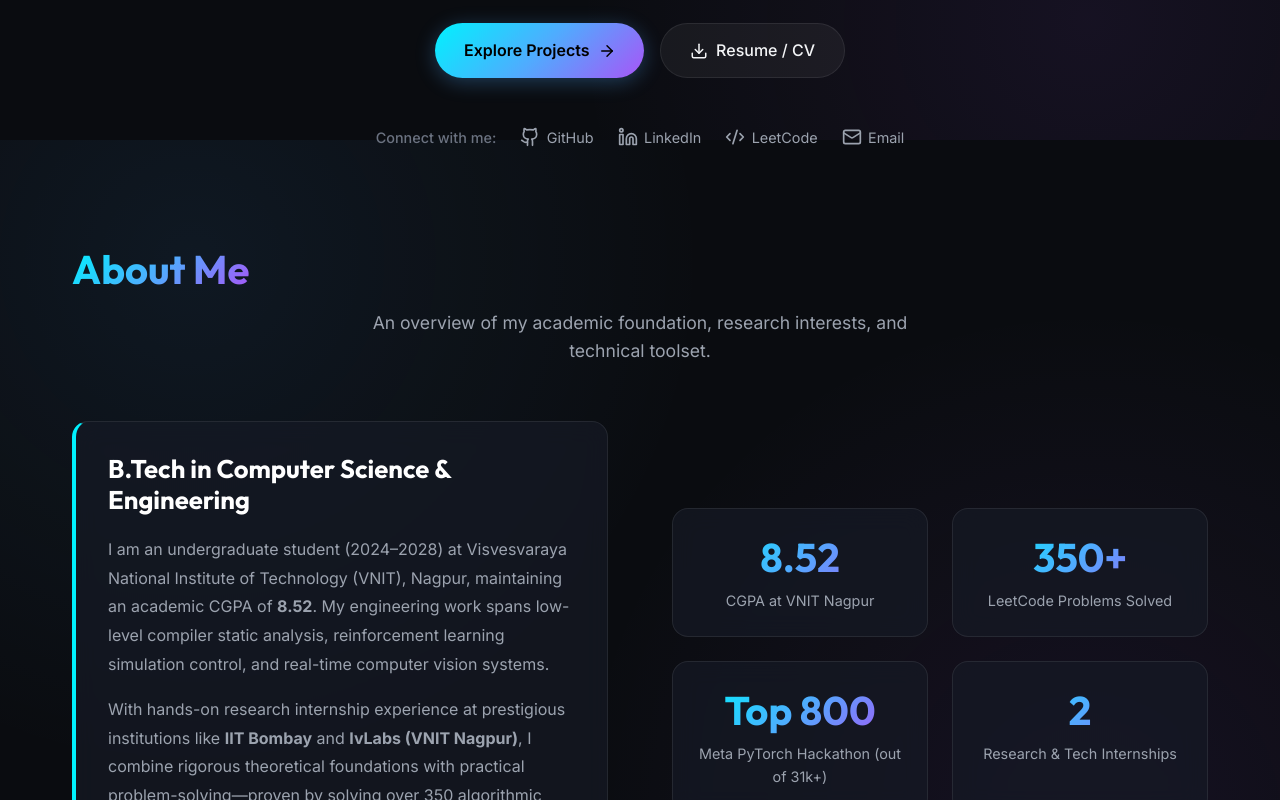
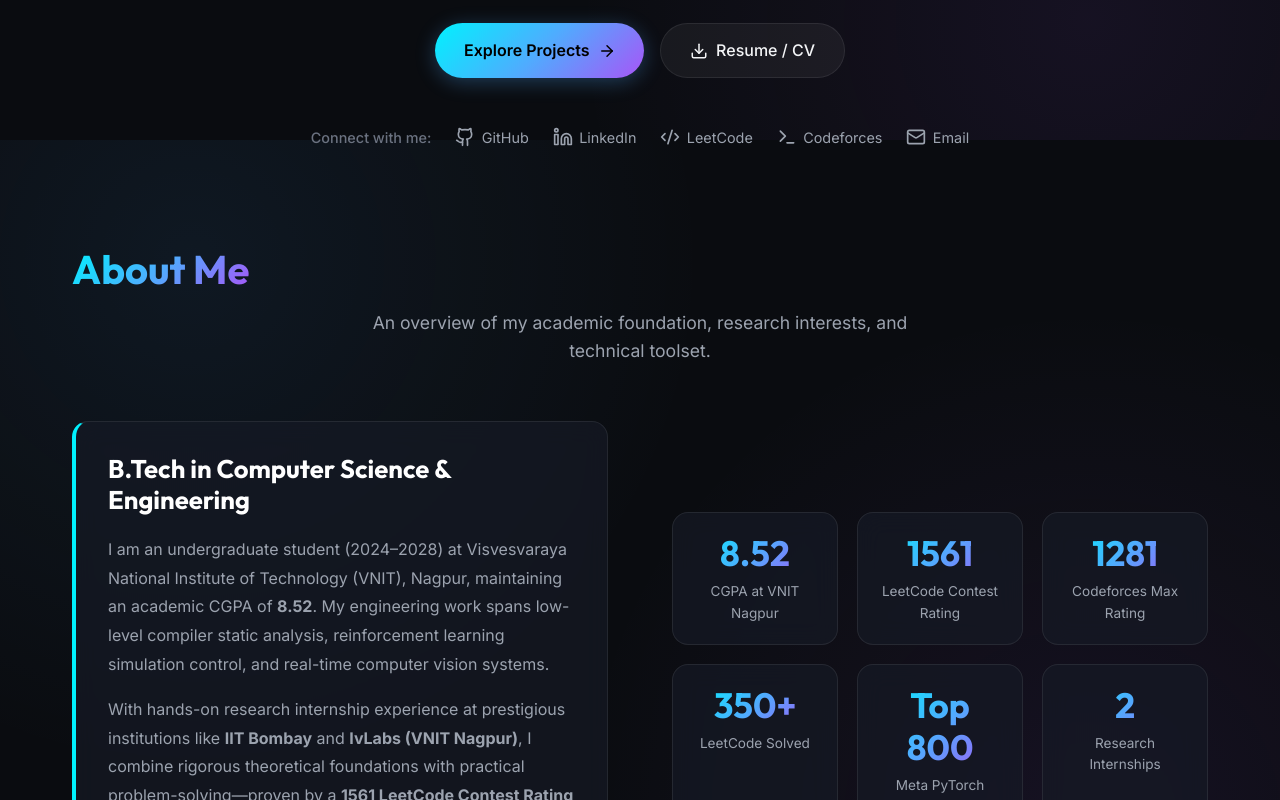
Before and after one commit to RAJ-A58/Portfolio, a React (Vite) app: page / in a window 1280 px wide. Shown: the part 660-1460 px from the top of the page. Built offline with nearby package versions, Linux system fonts and the light colour scheme.

Commit message:
feat: add LeetCode 1561 contest rating and Codeforces 1281 max rating

```diff
--- a/src/components/About.jsx
+++ b/src/components/About.jsx
@@ -50,35 +50,47 @@ const About = () => {
               I am an undergraduate student (2024–2028) at Visvesvaraya National Institute of Technology (VNIT), Nagpur, maintaining an academic CGPA of <strong>8.52</strong>. My engineering work spans low-level compiler static analysis, reinforcement learning simulation control, and real-time computer vision systems.
             </p>
             <p style={{ color: 'var(--text-muted)', lineHeight: 1.8 }}>
-              With hands-on research internship experience at prestigious institutions like <strong>IIT Bombay</strong> and <strong>IvLabs (VNIT Nagpur)</strong>, I combine rigorous theoretical foundations with practical problem-solving—proven by solving over 350 algorithmic challenges and reaching the national finals of the Meta PyTorch OpenEnv Hackathon.
+              With hands-on research internship experience at prestigious institutions like <strong>IIT Bombay</strong> and <strong>IvLabs (VNIT Nagpur)</strong>, I combine rigorous theoretical foundations with practical problem-solving—proven by a <strong>1561 LeetCode Contest Rating</strong> (350+ problems solved), a <strong>1281 Codeforces Max Rating</strong>, and reaching the national finals of the Meta PyTorch OpenEnv Hackathon.
             </p>
           </div>
 
           {/* Quick Stats or Highlights */}
-          <div style={{ display: 'grid', gridTemplateColumns: '1fr 1fr', gap: '1.5rem' }}>
-            <div className="glass-card" style={{ textAlign: 'center', padding: '1.5rem' }}>
-              <h4 style={{ fontSize: '2.5rem', background: 'var(--accent-gradient)', WebkitBackgroundClip: 'text', WebkitTextFillColor: 'transparent' }}>
+          <div style={{ display: 'grid', gridTemplateColumns: 'repeat(auto-fit, minmax(130px, 1fr))', gap: '1.2rem' }}>
+            <div className="glass-card" style={{ textAlign: 'center', padding: '1.2rem' }}>
+              <h4 style={{ fontSize: '2.2rem', background: 'var(--accent-gradient)', WebkitBackgroundClip: 'text', WebkitTextFillColor: 'transparent' }}>
                 8.52
               </h4>
-              <p style={{ color: 'var(--text-muted)', fontSize: '0.9rem', marginTop: '0.5rem' }}>CGPA at VNIT Nagpur</p>
+              <p style={{ color: 'var(--text-muted)', fontSize: '0.85rem', marginTop: '0.4rem' }}>CGPA at VNIT Nagpur</p>
             </div>
-            <div className="glass-card" style={{ textAlign: 'center', padding: '1.5rem' }}>
-              <h4 style={{ fontSize: '2.5rem', background: 'var(--accent-gradient)', WebkitBackgroundClip: 'text', WebkitTextFillColor: 'transparent' }}>
+            <div className="glass-card" style={{ textAlign: 'center', padding: '1.2rem' }}>
+              <h4 style={{ fontSize: '2.2rem', background: 'var(--accent-gradient)', WebkitBackgroundClip: 'text', WebkitTextFillColor: 'transparent' }}>
+                1561
+              </h4>
+              <p style={{ color: 'var(--text-muted)', fontSize: '0.85rem', marginTop: '0.4rem' }}>LeetCode Contest Rating</p>
+            </div>
+            <div className="glass-card" style={{ textAlign: 'center', padding: '1.2rem' }}>
+              <h4 style={{ fontSize: '2.2rem', background: 'var(--accent-gradient)', WebkitBackgroundClip: 'text', WebkitTextFillColor: 'transparent' }}>
+                1281
+              </h4>
+              <p style={{ color: 'var(--text-muted)', fontSize: '0.85rem', marginTop: '0.4rem' }}>Codeforces Max Rating</p>
+            </div>
+            <div className="glass-card" style={{ textAlign: 'center', padding: '1.2rem' }}>
+              <h4 style={{ fontSize: '2.2rem', background: 'var(--accent-gradient)', WebkitBackgroundClip: 'text', WebkitTextFillColor: 'transparent' }}>
                 350+
               </h4>
-              <p style={{ color: 'var(--text-muted)', fontSize: '0.9rem', marginTop: '0.5rem' }}>LeetCode Problems Solved</p>
+              <p style={{ color: 'var(--text-muted)', fontSize: '0.85rem', marginTop: '0.4rem' }}>LeetCode Solved</p>
             </div>
-            <div className="glass-card" style={{ textAlign: 'center', padding: '1.5rem' }}>
-              <h4 style={{ fontSize: '2.5rem', background: 'var(--accent-gradient)', WebkitBackgroundClip: 'text', WebkitTextFillColor: 'transparent' }}>
+            <div className="glass-card" style={{ textAlign: 'center', padding: '1.2rem' }}>
+              <h4 style={{ fontSize: '2.2rem', background: 'var(--accent-gradient)', WebkitBackgroundClip: 'text', WebkitTextFillColor: 'transparent' }}>
                 Top 800
               </h4>
-              <p style={{ color: 'var(--text-muted)', fontSize: '0.9rem', marginTop: '0.5rem' }}>Meta PyTorch Hackathon (out of 31k+)</p>
+              <p style={{ color: 'var(--text-muted)', fontSize: '0.85rem', marginTop: '0.4rem' }}>Meta PyTorch Hackathon</p>
             </div>
-            <div className="glass-card" style={{ textAlign: 'center', padding: '1.5rem' }}>
-              <h4 style={{ fontSize: '2.5rem', background: 'var(--accent-gradient)', WebkitBackgroundClip: 'text', WebkitTextFillColor: 'transparent' }}>
+            <div className="glass-card" style={{ textAlign: 'center', padding: '1.2rem' }}>
+              <h4 style={{ fontSize: '2.2rem', background: 'var(--accent-gradient)', WebkitBackgroundClip: 'text', WebkitTextFillColor: 'transparent' }}>
                 2
               </h4>
-              <p style={{ color: 'var(--text-muted)', fontSize: '0.9rem', marginTop: '0.5rem' }}>Research & Tech Internships</p>
+              <p style={{ color: 'var(--text-muted)', fontSize: '0.85rem', marginTop: '0.4rem' }}>Research Internships</p>
             </div>
           </div>
 
--- a/src/components/Certifications.jsx
+++ b/src/components/Certifications.jsx
@@ -13,10 +13,10 @@ const Certifications = () => {
       icon: <Trophy size={28} style={{ color: '#ff9900' }} />
     },
     {
-      title: 'Competitive Programming — 350+ LeetCode Solved',
-      issuer: 'LeetCode Algorithmic Problem Solving',
-      description: 'Solved over 350 complex data structure and algorithmic challenges involving dynamic programming, graphs, trees, and constraint optimization.',
-      credentialId: 'LEETCODE-350-PLUS',
+      title: 'Competitive Programming — LeetCode 1561 & CF 1281',
+      issuer: 'LeetCode (1561 Contest Rating) • Codeforces (1281 Max)',
+      description: 'Solved over 350 algorithmic challenges on LeetCode. Achieved a Contest Rating of 1561 on LeetCode and a max rating of 1281 on Codeforces, mastering dynamic programming, graphs, trees, and constraint programming.',
+      credentialId: 'LEETCODE-1561-CF-1281',
       link: 'https://leetcode.com',
       badgeColor: '#00ed64',
       icon: <Code2 size={28} style={{ color: '#00ed64' }} />
--- a/src/components/Hero.jsx
+++ b/src/components/Hero.jsx
@@ -1,5 +1,5 @@
 import React from 'react';
-import { ArrowRight, Download, Github, Linkedin, Mail, Sparkles, Code2 } from 'lucide-react';
+import { ArrowRight, Download, Github, Linkedin, Mail, Sparkles, Code2, Terminal } from 'lucide-react';
 
 const Hero = () => {
   return (
@@ -33,7 +33,7 @@ const Hero = () => {
             marginBottom: '1.5rem'
           }}>
             <Sparkles size={16} />
-            <span>B.Tech CSE @ VNIT Nagpur • IIT Bombay Research Intern</span>
+            <span>LeetCode 1561 • Codeforces 1281 • IIT Bombay Intern</span>
           </div>
 
           {/* Main Title */}
@@ -124,6 +124,17 @@ const Hero = () => {
               <span style={{ fontSize: '0.9rem' }}>LeetCode</span>
             </a>
             <a
+              href="https://codeforces.com"
+              target="_blank"
+              rel="noreferrer"
+              style={{ color: 'var(--text-muted)', transition: 'color 0.2s', display: 'flex', alignItems: 'center', gap: '0.4rem' }}
+              onMouseOver={(e) => e.currentTarget.style.color = '#fff'}
+              onMouseOut={(e) => e.currentTarget.style.color = 'var(--text-muted)'}
+            >
+              <Terminal size={20} />
+              <span style={{ fontSize: '0.9rem' }}>Codeforces</span>
+            </a>
+            <a
               href="mailto:rajpatil280906@gmail.com"
               style={{ color: 'var(--text-muted)', transition: 'color 0.2s', display: 'flex', alignItems: 'center', gap: '0.4rem' }}
               onMouseOver={(e) => e.currentTarget.style.color = '#fff'}
```
